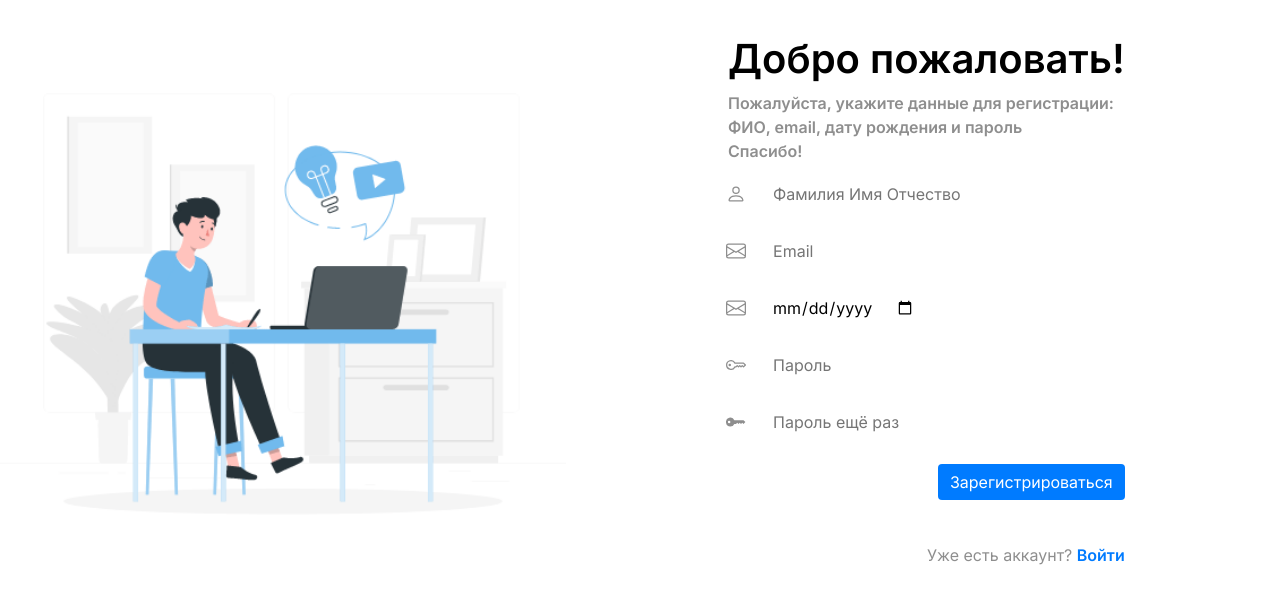
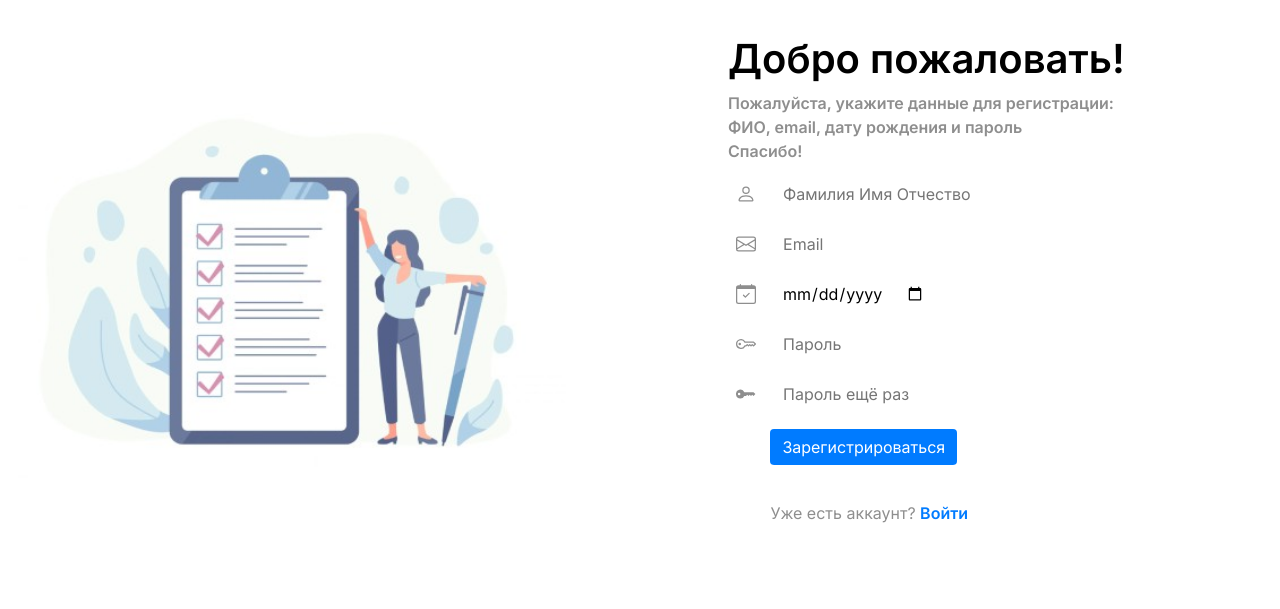
Before and after one commit to sasverdlov/PIProj, a Flask app: page /register in a window 1280 px wide. Shown: the part 45-654 px from the top of the page. Run offline with Flask 2, Linux system fonts and the light colour scheme; some libraries are stand-ins or nearby versions.

Commit message:
beautify

```diff
--- a/app/static/css/styles.css
+++ b/app/static/css/styles.css
@@ -138,7 +138,8 @@ nav {
     display: flex;
     align-items: center;
     flex-direction: row;
-    margin-bottom: 27px;
+    margin-bottom: 20px;
+    margin-left: 10px;
 }
 
 .form-para svg {
@@ -150,6 +151,7 @@ nav {
 
 .form-para input {
     border: none;
+    /*width: 60%;*/
 }
 
 .form-para input ::placeholder{
@@ -159,6 +161,11 @@ nav {
 .form-para p {
     color: #8e8e8e;
     font-weight: 400;
+    /*margin-right: 30%;*/
+    margin-left: 10%;
+
+    /*!*width: 224px;*!*/
+    /*max-width: 500px;*/
 }
 .form-para span {
     margin-left: 15px;
@@ -166,7 +173,7 @@ nav {
 }
 
 .form-para p input{
-    margin-left: 100px;
+    /*margin-left: 10%;*/
 }
 
 
@@ -196,7 +203,7 @@ nav {
 
 .register-form p{
     display: block;
-    margin-left: auto;
+    /*margin-left: auto;*/
 }
 
 .register-intro{
--- a/app/templates/login.html
+++ b/app/templates/login.html
@@ -37,6 +37,6 @@
                 </div>
             </form>
         </div>
-        <img src="{{ url_for('static', filename='images/boy-with-glasses.jpg') }}" class="login-img">
+        <img src="{{ url_for('static', filename='images/form.jpg') }}" class="login-img">
     </div>
 {% endblock %}
--- a/app/templates/register.html
+++ b/app/templates/register.html
@@ -2,7 +2,7 @@
 
 {% block content %}
     <div class="register-main">
-        <img src="{{ url_for('static', filename='images/kids-studying-from-home.gif') }}" alt="kids-studying-from-home" class="register-img">
+        <img src="{{ url_for('static', filename='images/form_register.jpg') }}" alt="kids-studying-from-home" class="register-img">
         <div class="register-form">
             <form action="" method="POST">
                 {{ form.hidden_tag() }}
@@ -50,8 +50,8 @@
                     {% endfor %}
                 </div>
                 <div class="form-para">
-                <svg width="30px" height="30px" viewBox="0 0 16 16" class="bi bi-envelope" fill="currentColor" xmlns="http://www.w3.org/2001/svg">
-                        <path fill-rule="evenodd" d="M0 4a2 2 0 0 1 2-2h12a2 2 0 0 1 2 2v8a2 2 0 0 1-2 2H2a2 2 0 0 1-2-2V4zm2-1a1 1 0 0 0-1 1v.217l7 4.2 7-4.2V4a1 1 0 0 0-1-1H2zm13 2.383l-4.758 2.855L15 11.114v-5.73zm-.034 6.878L9.271 8.82 8 9.583 6.728 8.82l-5.694 3.44A1 1 0 0 0 2 13h12a1 1 0 0 0 .966-.739zM1 11.114l4.758-2.876L1 5.383v5.73z"/>
+                <svg width="30px" height="30px" viewBox="0 0 16 16" class="bi bi-calendar-check" fill="currentColor" xmlns="http://www.w3.org/2000/svg">
+                        <path fill-rule="evenodd" d="M10.854 7.146a.5.5 0 0 1 0 .708l-3 3a.5.5 0 0 1-.708 0l-1.5-1.5a.5.5 0 1 1 .708-.708L7.5 9.793l2.646-2.647a.5.5 0 0 1 .708 0z M3.5 0a.5.5 0 0 1 .5.5V1h8V.5a.5.5 0 0 1 1 0V1h1a2 2 0 0 1 2 2v11a2 2 0 0 1-2 2H2a2 2 0 0 1-2-2V3a2 2 0 0 1 2-2h1V.5a.5.5 0 0 1 .5-.5zM1 4v10a1 1 0 0 0 1 1h12a1 1 0 0 0 1-1V4H1z"/>
                     </svg>
                     {{form.birthdate(class="datefield", placeholder='дд.мм.гггг')}}
                     {% for error in form.birthdate.errors %}
```
Also changed, not shown: app/templates/score.html (+7 -7 lines), app.db, app/static/images/boy-with-glasses.jpg (deleted), app/static/images/form.jpg (added), app/static/images/form_register.jpg (added), app/static/images/home.jpg, app/static/images/kids-studying-from-home.gif (deleted).
